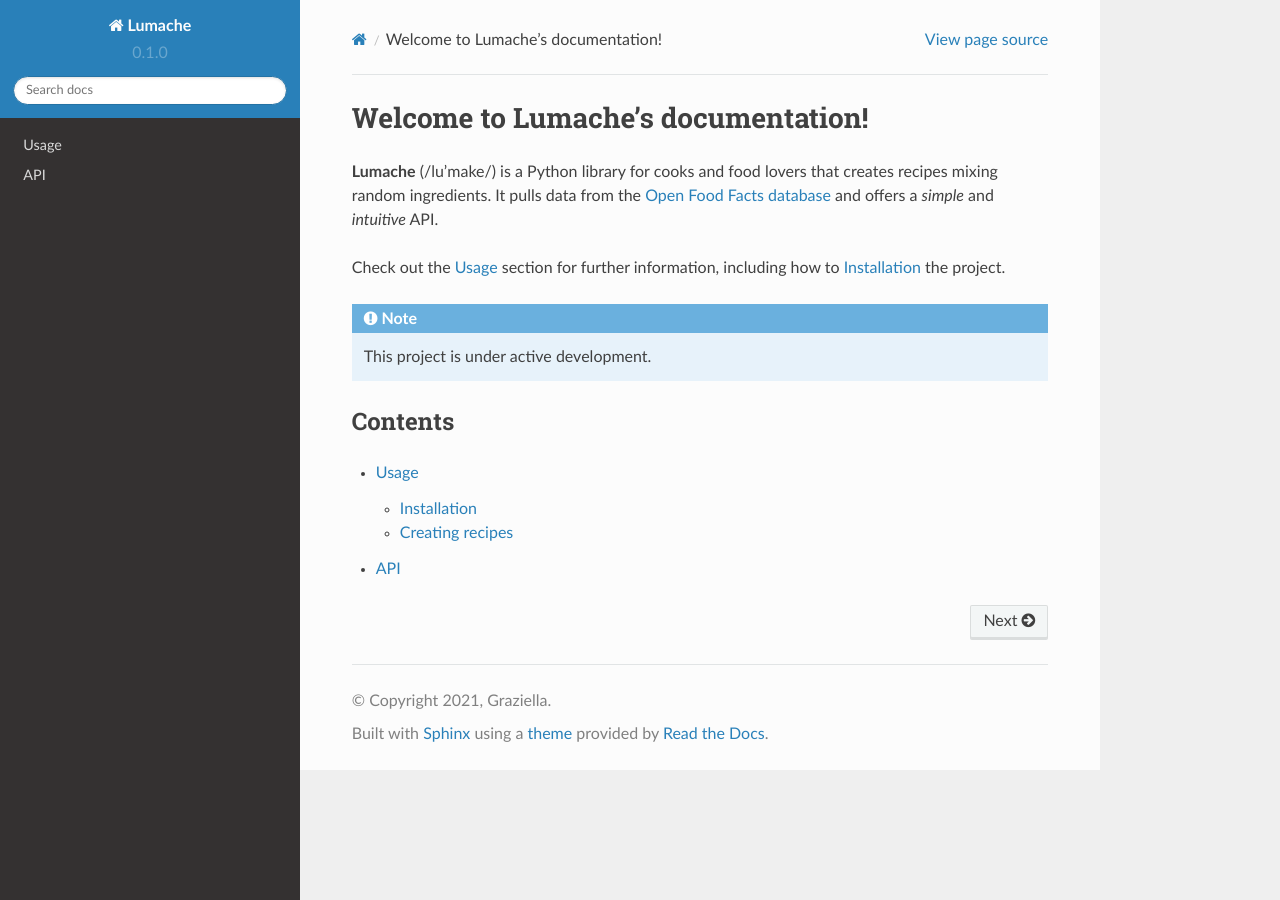
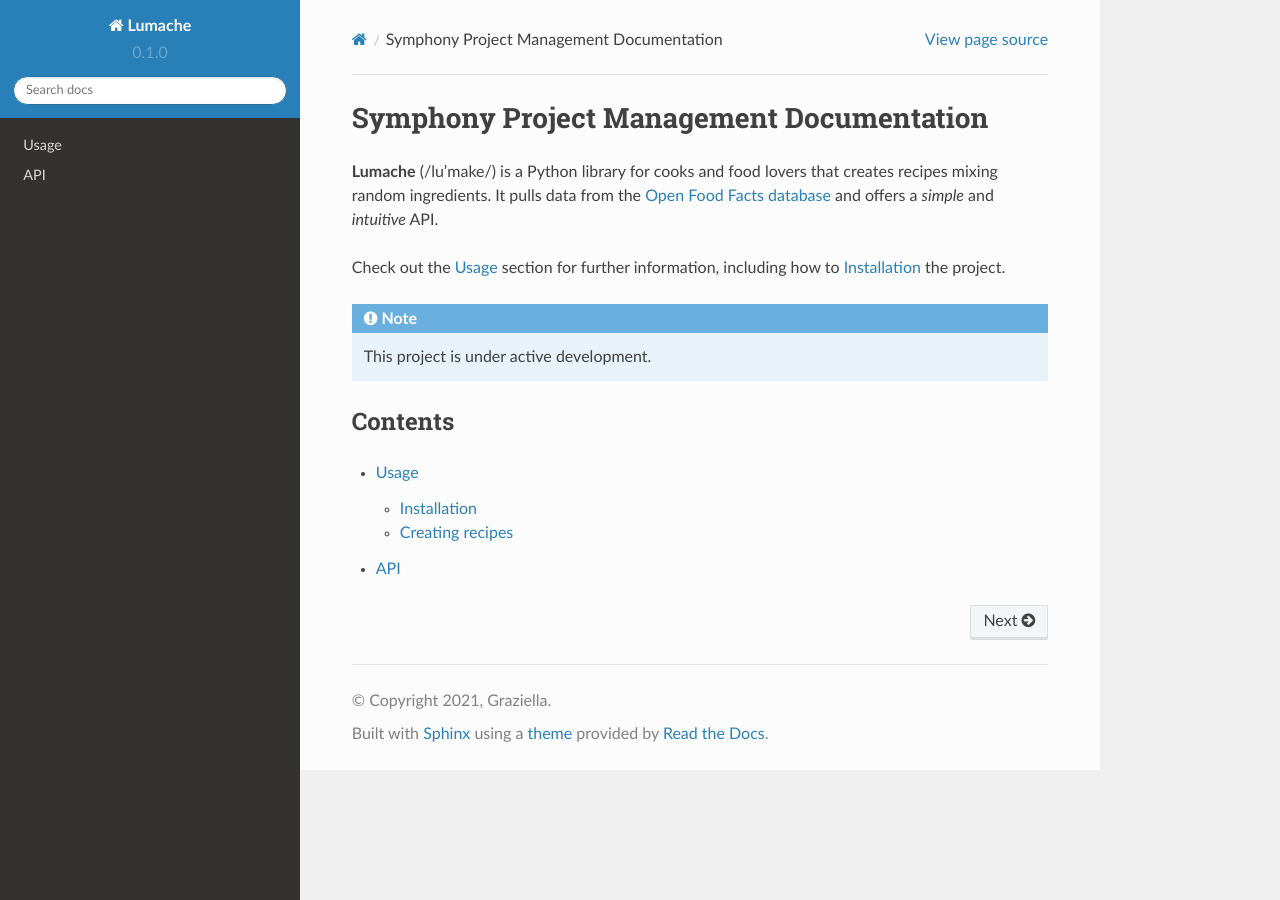
Before and after one commit to wookfai/manual, a Sphinx documentation site: the page built from docs/source/index.rst, in a window 1280 px wide. Built offline with Sphinx 7.4.7 and the Read the Docs theme 2.0.0, drawn with Linux system fonts in a browser that asks for light colours.

Commit message:
Update index.rst

```diff
--- a/docs/source/index.rst
+++ b/docs/source/index.rst
@@ -1,5 +1,5 @@
-Welcome to Lumache's documentation!
-===================================
+Symphony Project Management Documentation
+=========================================
 
 **Lumache** (/lu'make/) is a Python library for cooks and food lovers
 that creates recipes mixing random ingredients.
```
